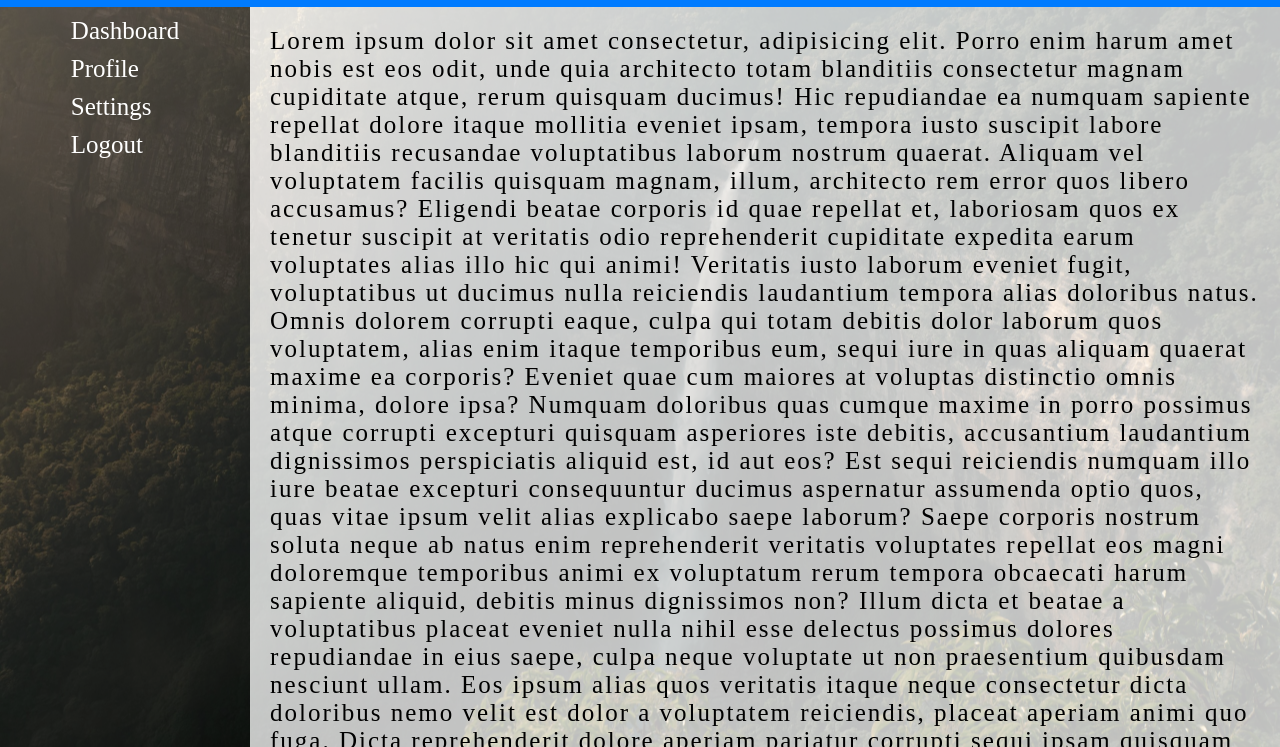
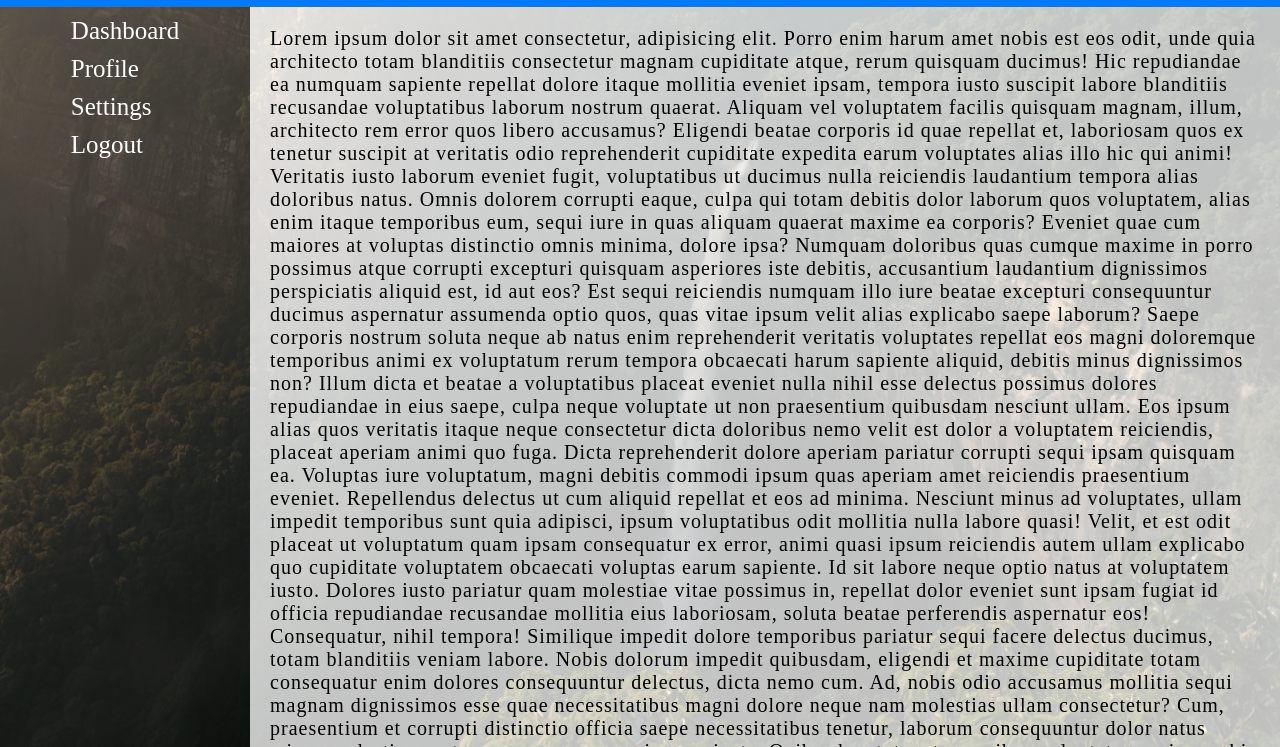
Before and after one commit to Najmul2000N/BASIC-WEB-PAGE, a plain HTML site: page index.html in a window 1280 px wide. Shown: the part 53-800 px from the top of the page. Drawn offline with Linux system fonts and the light colour scheme.

Commit message:
Update index.css

```diff
--- a/index.css
+++ b/index.css
@@ -86,6 +86,6 @@ li:hover{
     height: 100%;
     overflow-y: auto;
     padding: 20px;
-    letter-spacing: 2px;
-    font-size: 25px;
+    letter-spacing: 1px;
+    font-size: 20px;
 }
```
